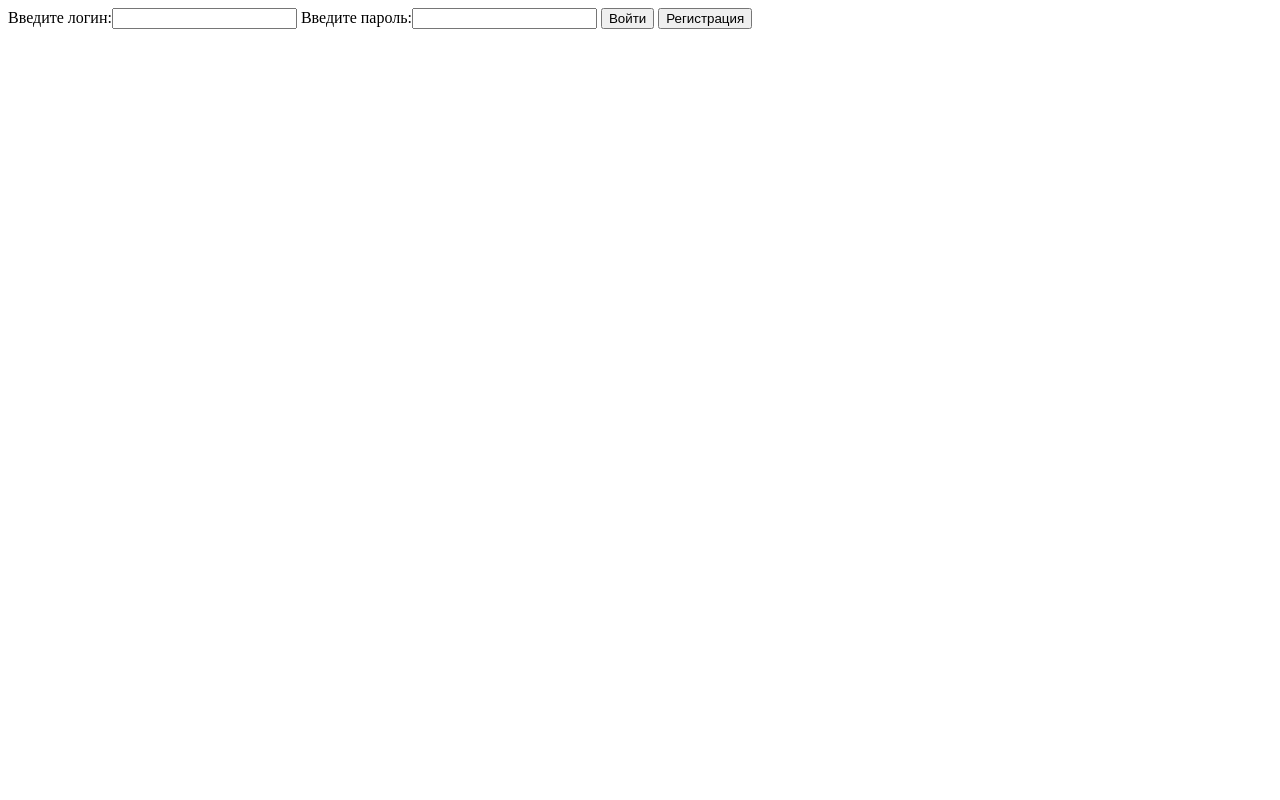
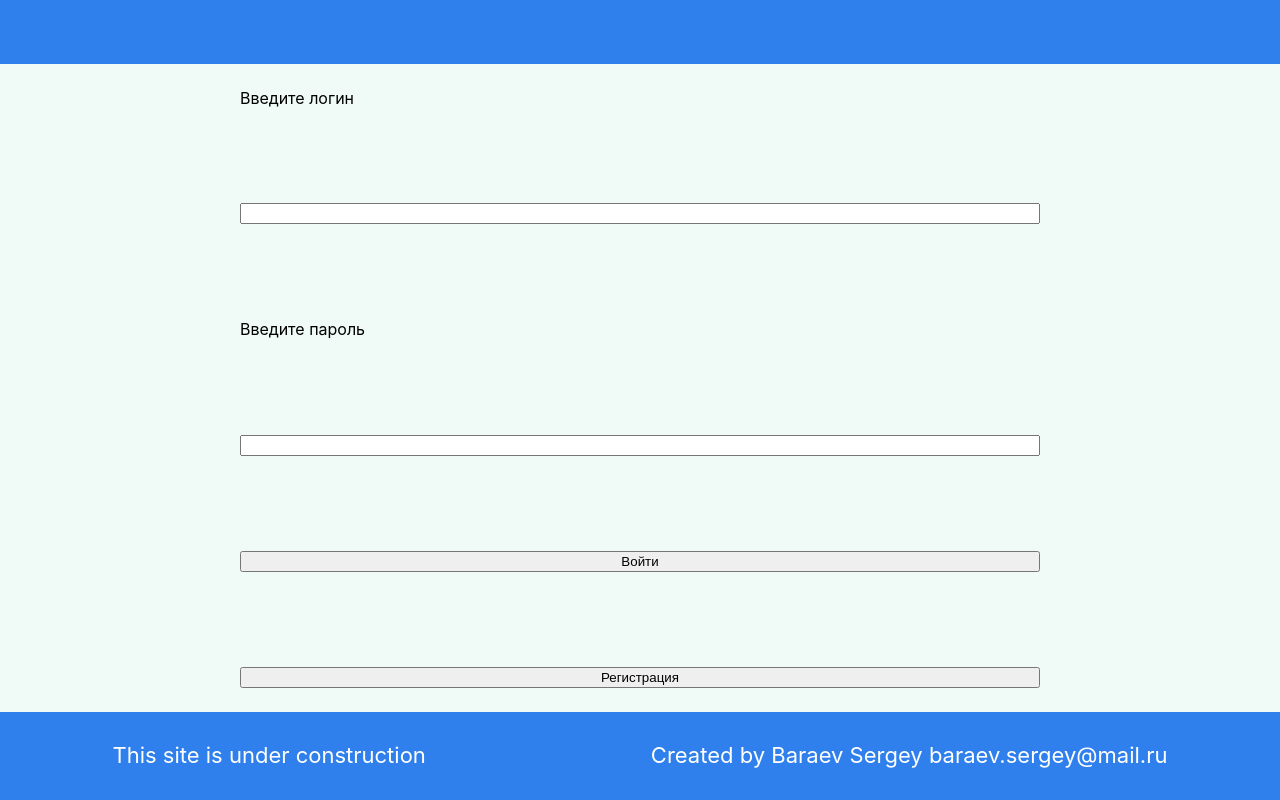
Before and after one commit to BaraevSergey/django_pm, a Django app: page / in a window 1280 px wide. Run offline with Django 3.2, Linux system fonts and the light colour scheme.

Commit message:
начал оформлять страничку

```diff
--- /dev/null
+++ b/django_pm/mainapp/static/css/mainapp.css
@@ -0,0 +1,59 @@
+body {
+    margin: 0;
+    font-family: -apple-system, BlinkMacSystemFont, 'Segoe UI', 'Roboto', 'Oxygen',
+      'Ubuntu', 'Cantarell', 'Fira Sans', 'Droid Sans', 'Helvetica Neue',
+      sans-serif;
+    -webkit-font-smoothing: antialiased;
+    -moz-osx-font-smoothing: grayscale;
+  }
+
+  code {
+    font-family: source-code-pro, Menlo, Monaco, Consolas, 'Courier New',
+      monospace;
+  }
+
+  .header {
+    display: flex;
+    width: 100vw;
+    height: 8vh;
+    background-color: #2F80ED ;
+    justify-content: space-between;
+  }
+
+  .main {
+    display: flex;
+    justify-content: center;
+    align-items: center;
+    width: 100vw;
+    height: 81vh;
+    background-color: #F0FBF7;
+  }
+
+  .footer{
+    display: flex;
+    justify-content: space-around;
+    width: 100vw;
+    height: 11vh;
+    background-color: #2F80ED;
+  }
+
+  .develop_span{
+    font-size: 22px;
+    color: #FFFFFF;
+    margin-top: 30px; /* костыльное гавно чтобы было посередине */
+  }
+
+  .my_info{
+    font-size: 22px;
+    color: #FFFFFF;
+    margin-top: 30px; /* костыльное гавно чтобы было посередине */
+  }
+
+  .input_login{
+    display: flex;
+    justify-items: center;
+    flex-direction: column;
+    justify-content: space-between;
+    width: 800px;
+    height: 600px;
+  }
--- a/django_pm/mainapp/templates/login_page.html
+++ b/django_pm/mainapp/templates/login_page.html
@@ -1,15 +1,35 @@
+{% load static %}
 <!DOCTYPE html>
 <html lang="en">
   <head>
     <meta charset="utf-8" />
     <title>Django_pm</title>
+    <link rel="stylesheet" href="{% static 'css/mainapp.css' %}" type="text/css"></link>
   </head>
   <body>
-    <form method="POST" action="authority">
-      {% csrf_token %}
-      {{ form }}
-      <button type='submit' name="login_button"> Войти </button>
-      <button type='submit' name="register_button"> Регистрация </button>
-    </form>
+    <header class='header'>
+      <!-- тут надо замочек + кнопку регистрации -->
+    </header>
+    <main class='main'>
+        <form method="POST" action="authority">
+          <div class='input_login'>
+            {% csrf_token %}
+            {{ form.login.label }}
+            {{ form.login }}
+            {{ form.password.label }}
+            {{ form.password }}
+            <button type='submit' name="login_button"> Войти </button>
+            <button type='submit' name="register_button"> Регистрация </button>
+         </div>
+        </form>
+    </main>
+    <footer class='footer'>
+      <span class='develop_span'> This site is under construction</span>
+      <span class='my_info'>
+        Created by Baraev Sergey
+        baraev.sergey@mail.ru
+      </span>
+    </footer>
+  </div>
   </body>
 </html>
```
Also changed, not shown: django_pm/db.sqlite3, django_pm/mainapp/scripts/main.js (deleted), django_pm/mainapp/static/scripts/main.js (added).
